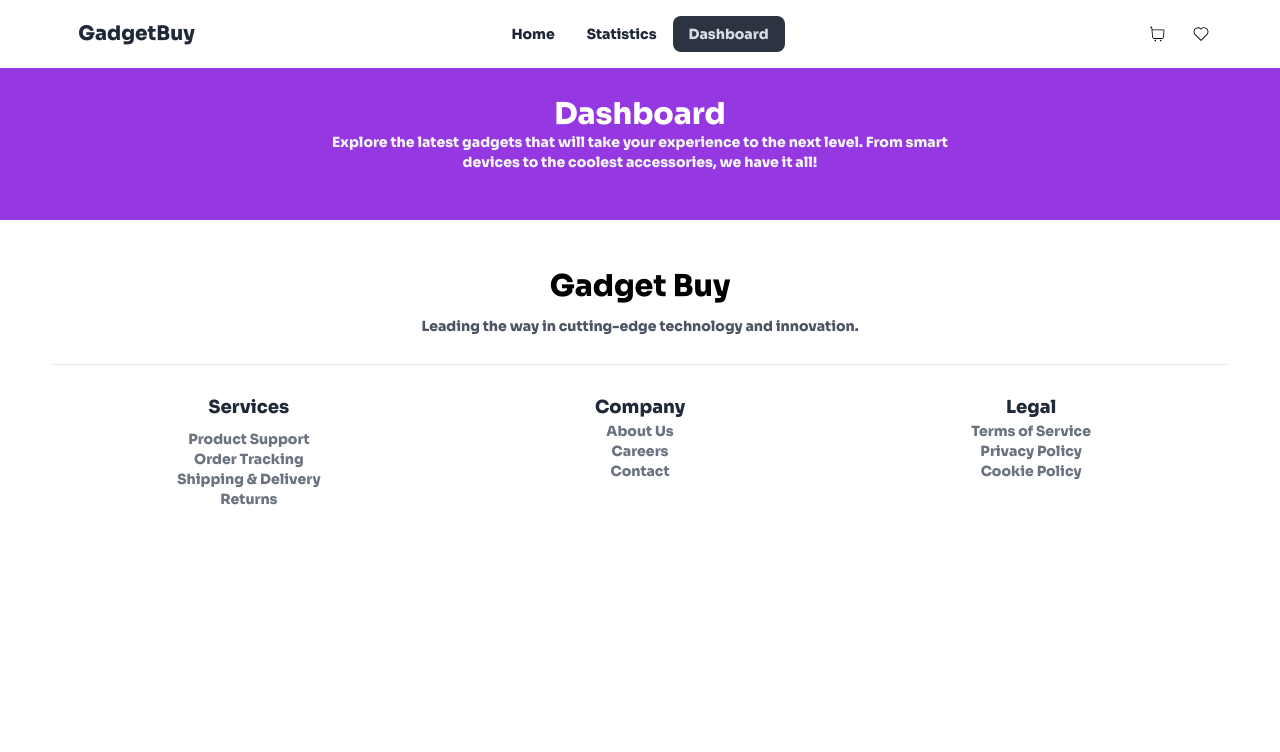
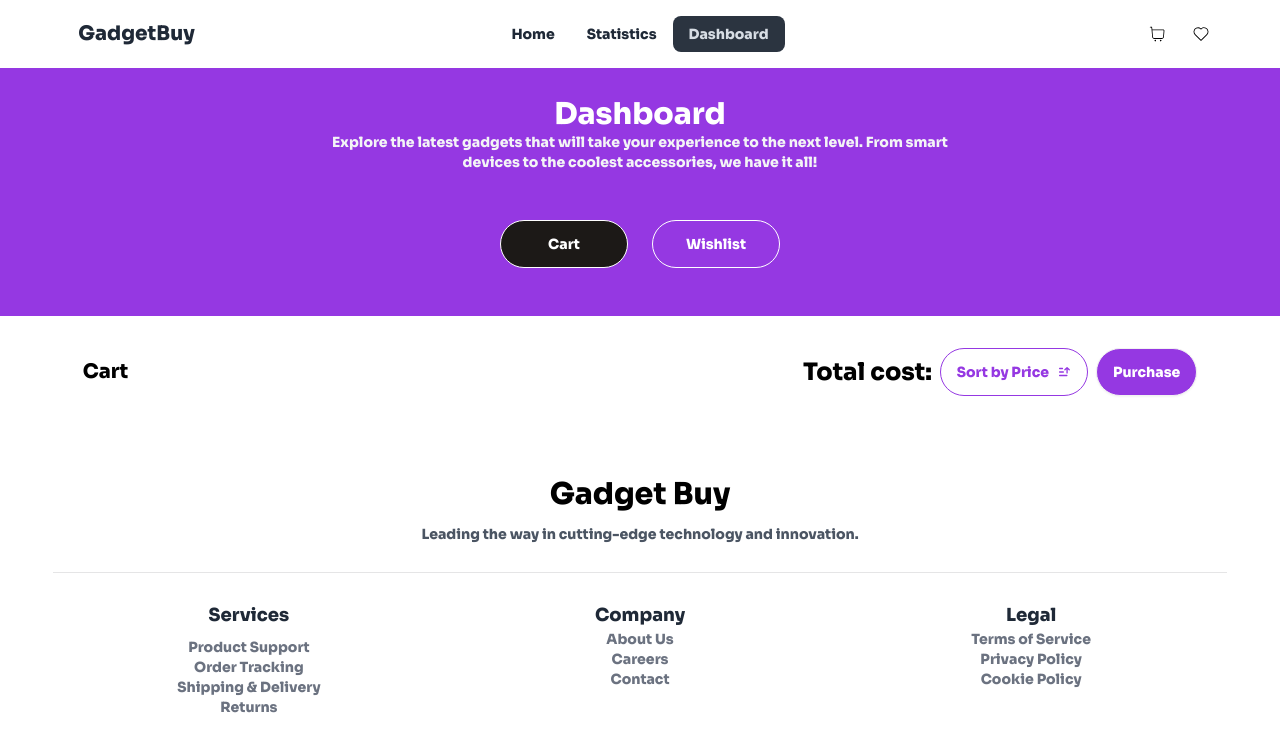
Before and after one commit to programming-hero-web-course-4/b10a8-gadget-heaven-Shahadat-Hossen-008, a React (Vite) app: page /dashboard in a window 1280 px wide. Shown: the top 752 px of the page. Built offline with nearby package versions, Linux system fonts and the light colour scheme.

Commit message:
Add add to c art and wishlist button

```diff
--- a/package.json
+++ b/package.json
@@ -18,6 +18,7 @@
     "react-icons": "^5.3.0",
     "react-router": "^7.0.1",
     "react-router-dom": "^7.0.1",
+    "react-tabs": "^6.0.2",
     "sort-by": "^1.2.0"
   },
   "devDependencies": {
--- /dev/null
+++ b/src/Component/Cart/Cart.jsx
@@ -0,0 +1,28 @@
+import { TiDeleteOutline } from "react-icons/ti";
+
+export default function Cart({cart}) {
+    const {product_title, product_image, description, price} = cart;
+  return (
+    <div className="bg-white p-12">
+        <div className="flex justify-center items-center gap-3">
+        <img
+                src={product_image}
+                alt={product_title}
+                className="w-[180px]"
+            />
+            <div className="text-left">
+                <h3 className="text-xl mb-5">
+                    {product_title}
+                </h3>
+                <p className="text-sm text-gray-500 mb-5">{description}</p>
+                <p>Price: ${price}</p>
+            </div>
+            <div className="text-3xl">
+            <TiDeleteOutline />
+            </div>
+
+        </div>
+
+    </div>
+  )
+}
--- a/src/Component/Dashboard/Dashboard.jsx
+++ b/src/Component/Dashboard/Dashboard.jsx
@@ -1,6 +1,30 @@
-
+import { useEffect, useState } from "react";
+import { useLoaderData } from "react-router";
+import Cart from "../Cart/Cart";
+import { PiSortDescendingBold } from "react-icons/pi";
+import { getStoreProduct } from "../../Utility/addToDb";
+import { getStoredWishlistProduct } from "../../Utility/addToWhishList";
 
 export default function Dashboard() {
+  const [view, setView] = useState("Cart");
+  const allProduct = useLoaderData();
+  const [cartList, setCartList] = useState([]);
+  const [wishlist, setWishlist] = useState([]);
+  useEffect(() => {
+    const storedProduct = getStoreProduct();
+    const storedProductInt = storedProduct.map((id) => parseInt(id));
+    const addToCart = allProduct.filter((product) =>
+      storedProductInt.includes(product.product_id)
+    );
+    setCartList(addToCart);
+  }, []);
+
+  useEffect(()=>{
+    const addToWishlist = getStoredWishlistProduct();
+    const wishlistProductInt = addToWishlist.map(id=>parseInt(id));
+    const addWishlist = allProduct.filter((product) => wishlistProductInt.includes(product.product_id) );
+    setWishlist(addWishlist);
+  },[])
   return (
     <div className="bg-banner_color text-center mb-12">
       <h2 className="text-3xl text-white pt-7">Dashboard</h2>
@@ -8,7 +32,48 @@ export default function Dashboard() {
         Explore the latest gadgets that will take your experience to the next
         level. From smart devices to the coolest accessories, we have it all!
       </p>
-
+      <div className="pb-12">
+        <button
+          onClick={() => {
+            setView("Cart");
+          }}
+          className={`btn btn-outline text-white rounded-3xl mr-6 w-[10%] ${
+            view === "Cart" ? "bg-stone-900 text-white" : ""
+          }`}
+        >
+          Cart
+        </button>
+        <button
+          onClick={() => {
+            setView("Wishlist");
+          }}
+          className={`btn btn-outline text-white rounded-3xl w-[10%] ${
+            view === "Wishlist" ? "bg-stone-900 text-white" : ""
+          }`}
+        >
+          Wishlist
+        </button>
+      </div>
+      <div className="bg-white p-8">
+        <div className=" flex justify-between items-center w-11/12 mx-auto">
+          <h3 className="text-xl text-black">{view}</h3>
+          {view === "Cart" && (
+            <div className="flex justify-between items-center gap-2">
+              <p className="text-2xl font-extrabold text-black">Total cost: </p>
+              <button className="btn btn-outline text-banner_color rounded-3xl">
+                Sort by Price
+                <PiSortDescendingBold />
+              </button>
+              <button className="bg-banner_color btn rounded-3xl text-white">
+                Purchase
+              </button>
+            </div>
+          )}
+        </div>
+      </div>
+      {view === "Cart" &&
+        cartList.map((cart) => <Cart key={cart.product_id} cart={cart}></Cart>)}
+      {view === "Wishlist" && wishlist.map((wish) => <Cart key={wish.product_id} cart={wish}></Cart>)}
     </div>
   );
 }
--- a/src/Component/Products/Products.jsx
+++ b/src/Component/Products/Products.jsx
@@ -17,9 +17,10 @@ export default function Products() {
     "Headphones",
     "Smartwaatch",
   ];
-
+  const[activeBtn, setActiveBtn]=useState('All product');
   const [filterProduct, setFilterProduct] = useState([]);
   const handlFilterProduct =(category)=>{
+    setActiveBtn(category);
    if(category ==="All product"){
     setFilterProduct(products);
    }
@@ -27,9 +28,8 @@ export default function Products() {
     const filter = products.filter(product => product.category === category);
     setFilterProduct(filter);
    }
+  }
 
-
-  }
 
   return (
     <div className="mt-96 w-11/12 mx-auto">
@@ -41,7 +41,7 @@ export default function Products() {
           {btns.map((btn, index) => (
             <button
             key={index}
-            className="btn btn-outline text-banner_color rounded-3xl"
+            className={`btn btn-outline rounded-3xl ${activeBtn===btn?'bg-banner_color text-white':''}`}
             onClick={()=>handlFilterProduct(btn)}>
               {btn}
             </button>
--- a/src/Utility/addToDb.js
+++ b/src/Utility/addToDb.js
@@ -20,4 +20,4 @@ const getStoreProduct = ()=>{
      }
  }
 
- export {addToStoreProduct};
+ export {addToStoreProduct, getStoreProduct};
--- a/src/Utility/addToWhishList.js
+++ b/src/Utility/addToWhishList.js
@@ -1,4 +1,4 @@
-const getStoredProduct = () =>{
+const getStoredWishlistProduct = () =>{
     const storedStrProduct = localStorage.getItem("whish-list");
     if(storedStrProduct){
         const storedProduct = JSON.parse(storedStrProduct);
@@ -9,7 +9,7 @@ const getStoredProduct = () =>{
     }
 }
  const addToWhishList = (id) =>{
-    const storedProduct = getStoredProduct();
+    const storedProduct = getStoredWishlistProduct();
     if(storedProduct.includes(id)){
         console.log(id);
     }
@@ -19,4 +19,4 @@ const getStoredProduct = () =>{
         localStorage.setItem('whish-list', storedStrProduct);
     }
  }
- export{addToWhishList};
+ export{addToWhishList, getStoredWishlistProduct};
--- a/src/main.jsx
+++ b/src/main.jsx
@@ -24,11 +24,12 @@ const router = createBrowserRouter([
       {
         path: "products/:productId",
         element: <ProductsDetails></ProductsDetails>,
-        loader: ()=> fetch('./product.json')
+        loader: ()=> fetch('/product.json')
       },
       {
         path: "/dashboard",
         element: <Dashboard></Dashboard>,
+        loader: ()=> fetch('/product.json')
       },
       {
         path: "/statistics",
```
Also changed, not shown: 1 other file (tests, documents, lock files or other folders).
